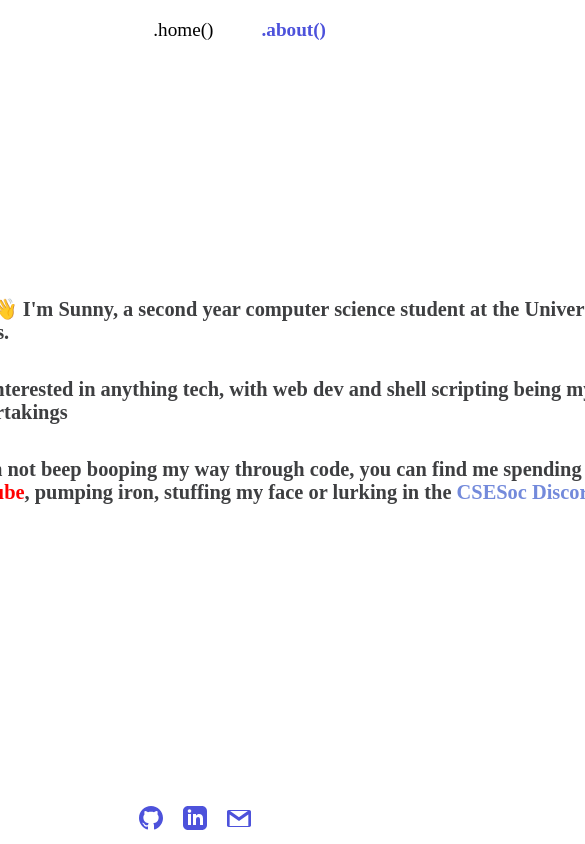
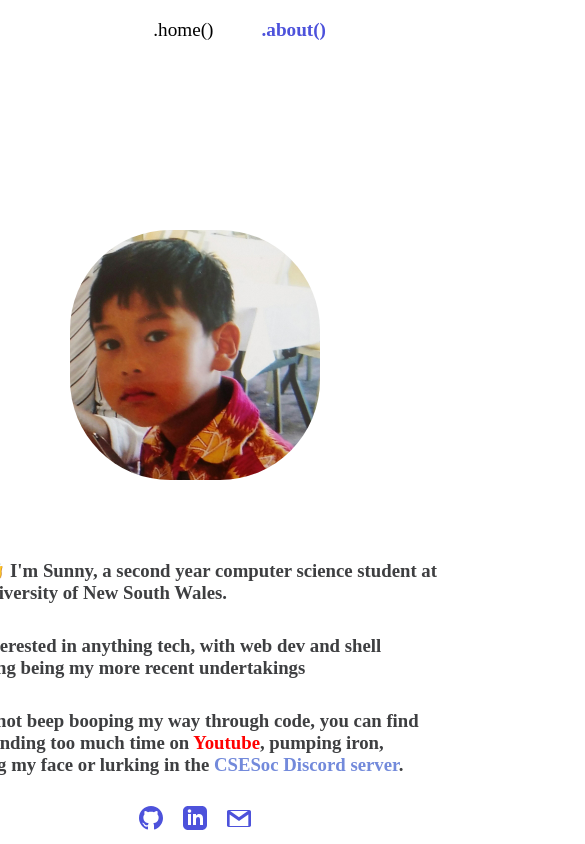
Before and after one commit to casio987/casio987.github.io, a React (Create React App) app: page /about in a window 390 px wide. Shown: the top 844 px of the page, 585 px wide, since content can reach past the window. Built offline with nearby package versions, Linux system fonts and the light colour scheme; a web font is replaced by a local one; what react-animations would draw is missing.

Commit message:
add some responsiveness?

```diff
--- a/src/pages/About.js
+++ b/src/pages/About.js
@@ -11,27 +11,41 @@ const AboutContainer = styled.div`
     display: flex;
     justify-content: center;
     width: 100%;
+
 `;
 
 const InfoHolder = styled.div`
     display: flex;
     flex-direction: row;
     justify-content: center;
-    margin-top: 200px;
+    align-items: center;
+    margin-top: 150px;
     gap: 4rem;
+
+    @media (max-width: 768px) {
+        display: flex;
+        flex-direction: column;
+        align-items: center;
+    }
 `;
 
 const TextHolder = styled.div`
     display: flex;
     flex-direction: column;
-    width: 800px;
-    font-size: 0.85rem;
+    width: 500px;
+    font-size: 12.5px;
 `;
 
 const Image = styled.img`
     width: 250px;
     height: 250px;
     border-radius: 100px;
+    @media (max-width: 960px) {
+        display: flex;
+        flex-direction: column;
+        justify-content: center;
+        align-items: center;
+    }
 `;
 
 const ytList = [
@@ -44,9 +58,11 @@ const ytList = [
 
 const WaveAnimation = keyframes`${swing}`;
 const Text = styled.h2`
+    box-sizing: border-box;
     text-align: left;
     color: #3e3f41;
-
+    display: inline;
+    white-space: wrap
     .wave {
         animation: 1.5s ${WaveAnimation};
         display: inline-block;
--- a/src/pages/Home.js
+++ b/src/pages/Home.js
@@ -12,6 +12,11 @@ const HomeContainer = styled.div`
     align-items: center;
     margin-top: 75px;
     color: #3e3f41;
+
+    @media (max-height: 768px) {
+        display: flex;
+        flex-direction: row;
+    }
 `;
 
 const ProfileAnimation = keyframes`${tada}`;
@@ -21,6 +26,16 @@ const Profile = styled.img`
     width: 240px;
     height: 240px;
 `;
+
+const TextContainer = styled.div`
+    display: flex;
+    flex-direction: column;
+
+    @media (max-height: 768px) {
+        margin-left: 30px;
+    }
+`;
+
 
 const GreetingAnimation = keyframes`${shake}`;
 const Greeting = styled.h1`
@@ -44,9 +59,11 @@ function Home() {
     return (
         <HomeContainer>
             <Profile src={Tb}/>
-            <Greeting>Hi!</Greeting>
-            <Meme>My name Jeff</Meme>
-            <Info>CS @ UNSW</Info>
+            <TextContainer>
+                <Greeting>Hi!</Greeting>
+                <Meme>My name Jeff</Meme>
+                <Info>CS @ UNSW</Info>
+                </TextContainer>
         </HomeContainer>
     )
 }
```
